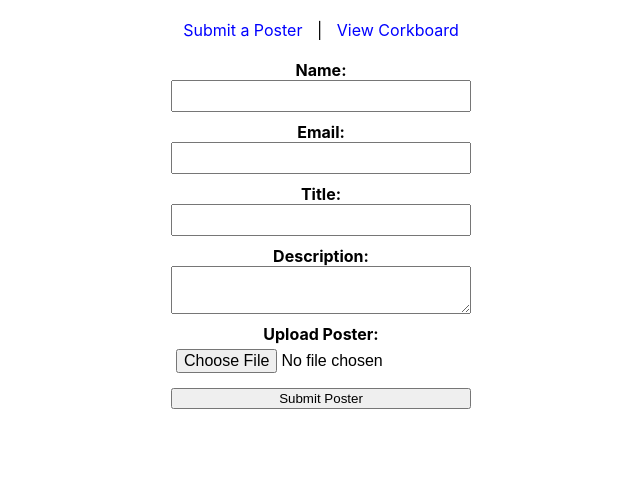
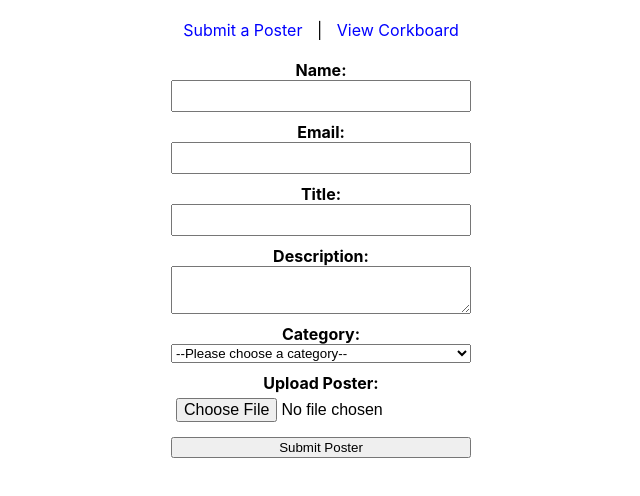
Before and after one commit to yilohdj/buzzboard, a React (Create React App) app in the folder buzzboard/: page / in a window 1280 px wide. Shown: the top 496 px of the page, without its empty margins (319-959 px from the left). Built offline with nearby package versions, Linux system fonts and the light colour scheme.

Commit message:
Categories Dropdown Menu

```diff
--- a/buzzboard/src/PosterForm.js
+++ b/buzzboard/src/PosterForm.js
@@ -6,8 +6,13 @@ function PosterForm({ onSubmit }) {
     email: "",
     title: "",
     description: "",
+    category: "",
     file: null,
   });
+
+  const categories = ['Arts and Performance', 'Career/Professional development', 'Conference/Symposium',
+        'Other/Miscellaneous', 'Seminar/Lecture/Colloquium', 'Special event', 'Sports/Athletics', 'Student sponsored',
+        'Training/Workshop'];
 
   const handleChange = (e) => {
     const { name, value, files } = e.target;
@@ -35,23 +40,34 @@ function PosterForm({ onSubmit }) {
       <form className="poster-form" onSubmit={handleSubmit}>
           <label>
               Name:
-        <input type="text" name="name" value={formData.name} onChange={handleChange} required />
+              <input type="text" name="name" value={formData.name} onChange={handleChange} required/>
           </label>
           <label>
               Email:
-        <input type="email" name="email" value={formData.email} onChange={handleChange} required />
+              <input type="email" name="email" value={formData.email} onChange={handleChange} required/>
           </label>
           <label>
               Title:
-        <input type="text" name="title" value={formData.title} onChange={handleChange} required />
+              <input type="text" name="title" value={formData.title} onChange={handleChange} required/>
           </label>
           <label>
               Description:
-        <textarea name="description" value={formData.description} onChange={handleChange} required />
+              <textarea name="description" value={formData.description} onChange={handleChange} required/>
+          </label>
+          <label>
+              Category:
+              <select name="category" value={formData.category} onChange={handleChange} required>
+                  <option value="">--Please choose a category--</option>
+                  {categories.map((category, index) => (
+                      <option key={index} value={category}>
+                          {category}
+                      </option>
+                  ))}
+              </select>
           </label>
           <label>
               Upload Poster:
-        <input type="file" name="file" onChange={handleChange} accept="image/*" required />
+              <input type="file" name="file" onChange={handleChange} accept="image/*" required/>
           </label>
           <button type="submit">Submit Poster</button>
       </form>
```
Lines whose indentation alone changed are shown as unchanged.
